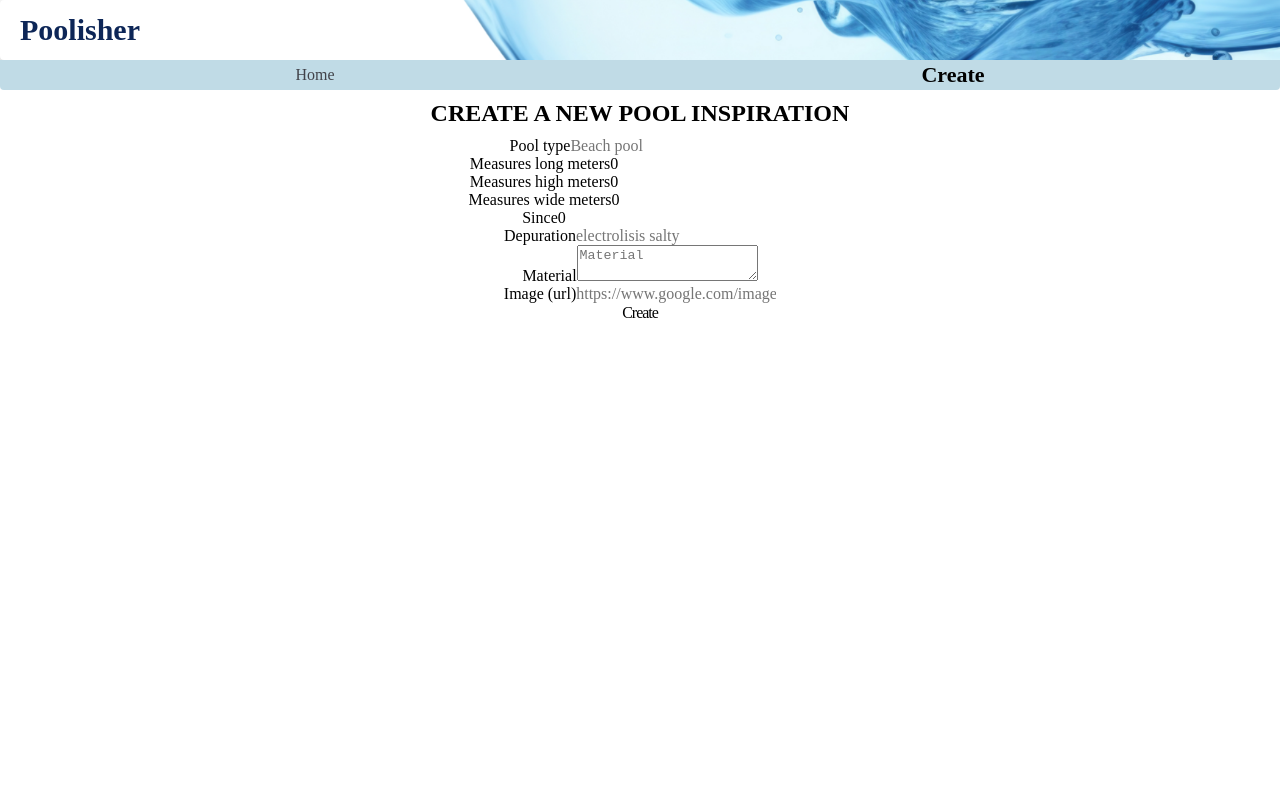
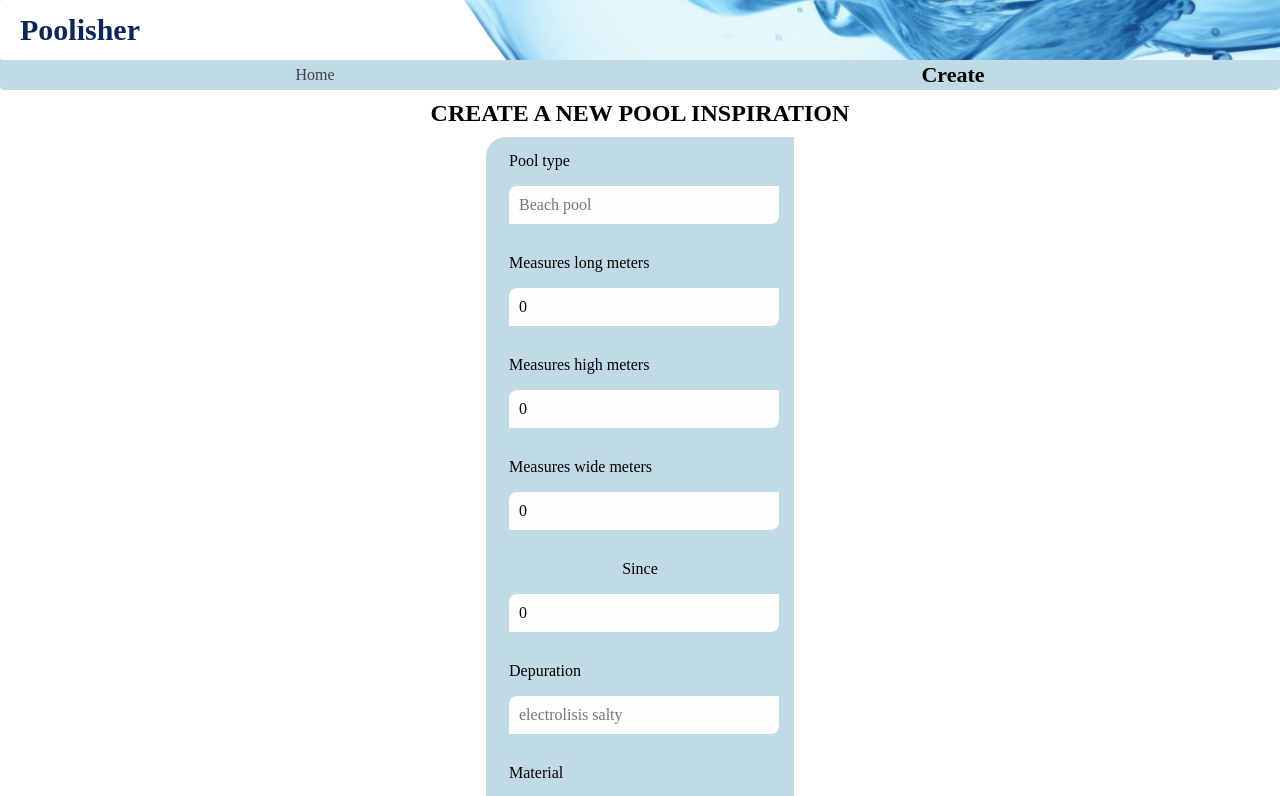
Before and after one commit to isdi-coders-2023/Barbara-Gimeno-Final-Project-front-202309-bcn, a React (Vite) app: page /pools-create in a window 1280 px wide. Shown: the top 796 px of the page. Built offline with nearby package versions, Linux system fonts and the light colour scheme; no server answers; a web font is replaced by a local one.

Commit message:
Add more styles to Form component

```diff
--- a/src/components/Form/PoolFormStyled.ts
+++ b/src/components/Form/PoolFormStyled.ts
@@ -1,42 +1,67 @@
 import styled from "styled-components";
 
 const PoolFormStyled = styled.form`
-  display: flex;
-  flex-direction: column;
-  align-items: center;
-
-  .pool-form {
+  .form {
     &__wrapper {
-      gap: 1.8rem;
-      padding: 20px;
+      gap: 1rem;
+      padding: 15px;
       max-width: 600px;
       display: flex;
       flex-direction: column;
-      align-items: flex-start;
+
       justify-content: center;
       text-align: center;
+
+      background-color: ${({ theme }) => theme.colors.cardBackgroundColor};
+      &__title {
+        gap: 1rem;
+        padding: 15px;
+        max-width: 600px;
+        display: flex;
+        flex-direction: column;
+
+        justify-content: center;
+        text-align: center;
+        padding: 15px;
+        border-radius: 20px 0 0 0;
+        background-color: ${({ theme }) => theme.colors.cardBackgroundColor};
+      }
+      &__image {
+        gap: 1rem;
+        padding: 15px 20px;
+        max-width: 600px;
+        display: flex;
+        flex-direction: column;
+
+        justify-content: center;
+        text-align: center;
+        padding: 15px;
+        border-radius: 0px 0 20px 0;
+        background-color: ${({ theme }) => theme.colors.cardBackgroundColor};
+      }
     }
 
     &__control {
       display: flex;
       flex-direction: column;
       align-items: flex-start;
-      gap: 8px;
       font-size: 1rem;
+      margin-left: 8px;
     }
 
     &__input {
-      border-radius: 8px;
-      border: 1.5px solid ${({ theme }) => theme.colors.darkColor};
+      border-radius: 8px 0;
       height: 100%;
       padding: 10px;
       width: 250px;
-      color: ${({ theme }) => theme.colors.cardBackgroundColor};
+      text-align: left;
+      background-color: ${({ theme }) => theme.colors.lightColor};
+      margin-left: 8px;
     }
 
     &__text-area {
-      border-radius: 8px;
-      border: 1.5px solid ${({ theme }) => theme.colors.darkColor};
+      border-radius: 8px 0px;
+      border-color: ${({ theme }) => theme.colors.lightColor};
       height: 100%;
       width: 250px;
       padding: 10px;
@@ -46,13 +71,7 @@ const PoolFormStyled = styled.form`
       align-items: flex-start;
       align-self: stretch;
       resize: none;
-    }
-
-    &__button {
-      display: flex;
-      align-items: center;
-      justify-content: center;
-      color: ${({ theme }) => theme.colors.lightColor};
+      margin-left: 8px;
     }
   }
 `;
--- a/src/components/PoolCard/PoolCard.tsx
+++ b/src/components/PoolCard/PoolCard.tsx
@@ -39,7 +39,7 @@ const PoolCard = ({
         <span className="card__since" title={`${since}`}>
           {since}
         </span>
-        <div className="button">
+        <div className="button__delete">
           <Button
             type="button"
             actionOnClick={deletedPool}
--- a/src/components/PoolCard/PoolCardStyled.ts
+++ b/src/components/PoolCard/PoolCardStyled.ts
@@ -6,7 +6,7 @@ const PoolCardStyled = styled.article`
   flex-shrink: 0;
   border-radius: 10px;
   box-shadow: 0px 4px 4px 0px rgba(0, 0, 0, 0.25);
-
+  border-radius: 20px 0px;
   color: ${({ theme }) => theme.colors.darkColor};
   background-color: ${({ theme }) => theme.colors.cardBackgroundColor};
   padding: 20px;
```
